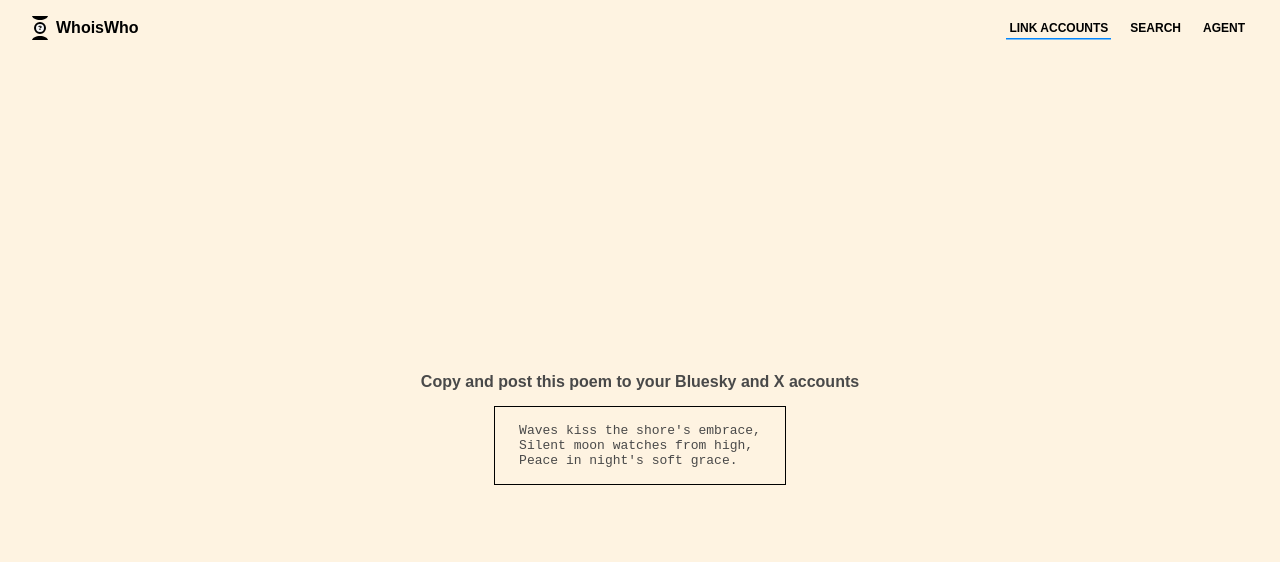
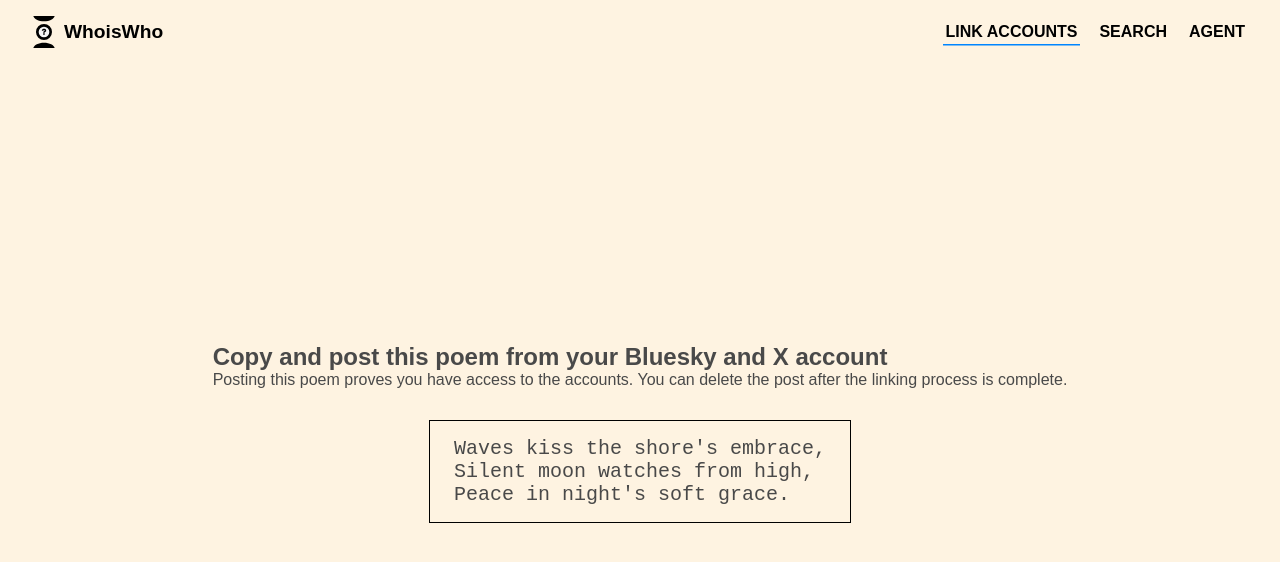
Before and after one commit to hsiez/whoiswho, a Next.js app: page /link-accounts in a window 1280 px wide. Shown: the top 562 px of the page. Built offline with nearby package versions, Linux system fonts and the light colour scheme; no server answers.

Commit message:
increase size for all

```diff
--- a/app/components/copy-code.module.css
+++ b/app/components/copy-code.module.css
@@ -8,8 +8,9 @@
 
 .code {
     font-family: monospace;
-    transition: opacity 0.2s ease;
+    transition: opacity 0.2s ease, filter 0.2s ease;
     white-space: pre-line;
+    font-size: 20px;
 }
 
 .overlay {
@@ -28,13 +29,17 @@
 }
 
 .overlay span {
-    color: #000;
+    color: #ffffff;
     font-weight: 500;
+    font-size: 20px;
+    background-color: #000000;
+    padding: 8px 16px;
 }
 
 /* Hover effects */
 .codeContainer:hover .code {
-    opacity: 0.2;
+    opacity: 0.8;
+    filter: blur(3px) contrast(0.8) saturate(4);
 }
 
 .codeContainer:hover .overlay {
--- a/app/components/form-flow/form.module.css
+++ b/app/components/form-flow/form.module.css
@@ -6,11 +6,17 @@
     height: fit-content;
     width: fit-content;
     box-shadow: 0 0 0 1px #000000;
+    min-width: 400px;
+    min-height: 100px;
 }
 
 .codeTitle{
-    margin-bottom: 16px;
+    margin-bottom: 32px;
+    flex-direction: column;
+    gap: 8px;
     transition: opacity 150ms ease-out;
+    align-items: center;
+    justify-content: center;
 }
 
 .codeTitle.hidden{
--- a/app/components/form-flow/from-flow.tsx
+++ b/app/components/form-flow/from-flow.tsx
@@ -12,7 +12,8 @@ export default function LinkAccountsFlow({ initialPoem }: { initialPoem: string
         <>
             {!isCopied ?
                 <div className={`${formStyles.codeTitle} ${isCopied ? formStyles.hidden : ''}`}>
-                    <h4>Copy and post this poem to your Bluesky and X accounts</h4>
+                    <h2>Copy and post this poem from your Bluesky and X account</h2>
+                    <p>Posting this poem proves you have access to the accounts. You can delete the post after the linking process is complete.</p>
                 </div>
             :
                 null
--- a/app/components/form.module.css
+++ b/app/components/form.module.css
@@ -1,8 +1,8 @@
 .form{
     display: grid;
-    grid-template-columns: .25fr auto .25fr;
-    grid-template-rows: .25fr auto .25fr;
-    height: 312px;
+    grid-template-columns: 2px auto 2px;
+    grid-template-rows: 16px .20fr 1fr .20fr 16px;
+    height: 400px;
     width: 312px;
     transition: all 150ms ease-out;
 }
@@ -15,7 +15,7 @@
 
 .formTitle {
     grid-column: 2;
-    grid-row: 1;
+    grid-row: 2;
     display: flex;
     align-items: flex-end;
     justify-content: flex-start;
@@ -25,7 +25,7 @@
 
 .buttonsContainer{
     grid-column: 2;
-    grid-row: 3;
+    grid-row: 4;
     display: flex;
     align-items: flex-start;
     justify-content: flex-end;
@@ -38,11 +38,12 @@
     background-color: var(--black);
     color: #fff;
     border: none;
-    padding: 4px 8px;
+    padding: 8px 16px;
     cursor: pointer;
     display: flex;
     align-items: center;
     gap: 6px;
+    font-size: 20px;
 }
 
 .button.cancel {
@@ -52,7 +53,7 @@
 
 .inputs {
     grid-column: 2;
-    grid-row: 2;
+    grid-row: 3;
     display: flex;
     flex-direction: column;
     align-items: center;
@@ -81,8 +82,9 @@
 }
 
 .formWrapper.expanded {
-    height: 312px;
+    height: 400px;
     opacity: 1;
+    width: 100%;
 }
 
 .formWrapper.collapsed {
--- a/app/components/form.tsx
+++ b/app/components/form.tsx
@@ -133,7 +133,7 @@ export default function Form({isCopied, setIsCopied, poem}: {isCopied: boolean,
                             { !loading ?
                                 <>
                                     <div className={styles.formTitle}>
-                                        <p>Provide links to posts</p>
+                                        <h2>Provide links to posts</h2>
                                     </div>
                                 <div className={styles.inputs}>
                                     <InputBox input={blueskyUrl} setInput={setBlueskyUrl} error={blueskyUrlError} platform='bluesky'/>
--- a/app/components/header.module.css
+++ b/app/components/header.module.css
@@ -6,7 +6,7 @@
 }
 
 .siteName {
-  font-size: 16px;
+  font-size: 1.2rem;
   font-weight: 600;
   text-decoration: none;
   color: black;
@@ -27,7 +27,7 @@
   color: black;
   text-transform: uppercase;
   transition: color 150ms ease-out;
-  font-size: 12px;
+  font-size: 1rem;
   font-weight: 550;
 }
 
--- a/app/components/header.tsx
+++ b/app/components/header.tsx
@@ -15,7 +15,7 @@ export default function Header() {
   return (
     <header className={styles.header}>
       <div className={styles.siteName}>
-        <img src="/logo.svg" alt="WhoisWho" width="16" height="24" />
+        <img src="/logo.svg" alt="WhoisWho" width="24" height="32" />
         <Link href="/"> WhoisWho</Link>
       </div>
       <nav className={styles.nav}>
--- a/app/components/input-box.module.css
+++ b/app/components/input-box.module.css
@@ -50,8 +50,8 @@
 }
 
 .inputIcon {
-  width: 16px;
-  height: 16px;
+  width: 20px;
+  height: 20px;
 }
 
 .input {
@@ -60,7 +60,7 @@
   padding-left: 4px;
   padding-right: 4px;
   border: none;
-  font-size: 16px;
+  font-size: 20px;
   color: #000;
   background-color: #fff;
   transition: all 150ms ease-in-out;
@@ -72,7 +72,7 @@
 
 .errorMessage {
   color: #6b7280;
-  font-size: 12px;
+  font-size: 16px;
   padding-left: 12px;
   min-height: fit-content;
   transition: all 200ms ease-in-out;
--- a/app/components/input-box.tsx
+++ b/app/components/input-box.tsx
@@ -21,8 +21,8 @@ const InputBox = ({ input, setInput, error, platform }: InputBoxProps) => {
           <Image
             src={platform === 'bluesky' ? "/bluesky.svg" : "/x.svg"}
             alt={platform === 'bluesky' ? "Bluesky" : "X"}
-            width={16}
-            height={16}
+            width={20}
+            height={20}
             className={`${styles.inputIcon} ${platform === 'bluesky' ? styles.blueskyInputIcon : styles.xInputIcon}`}
           />
         </div>
```
Also changed, not shown: app/components/search-flow/search-flow.module.css (+7 -7 lines), app/components/search-flow/search-flow.tsx (+4 -4 lines).
